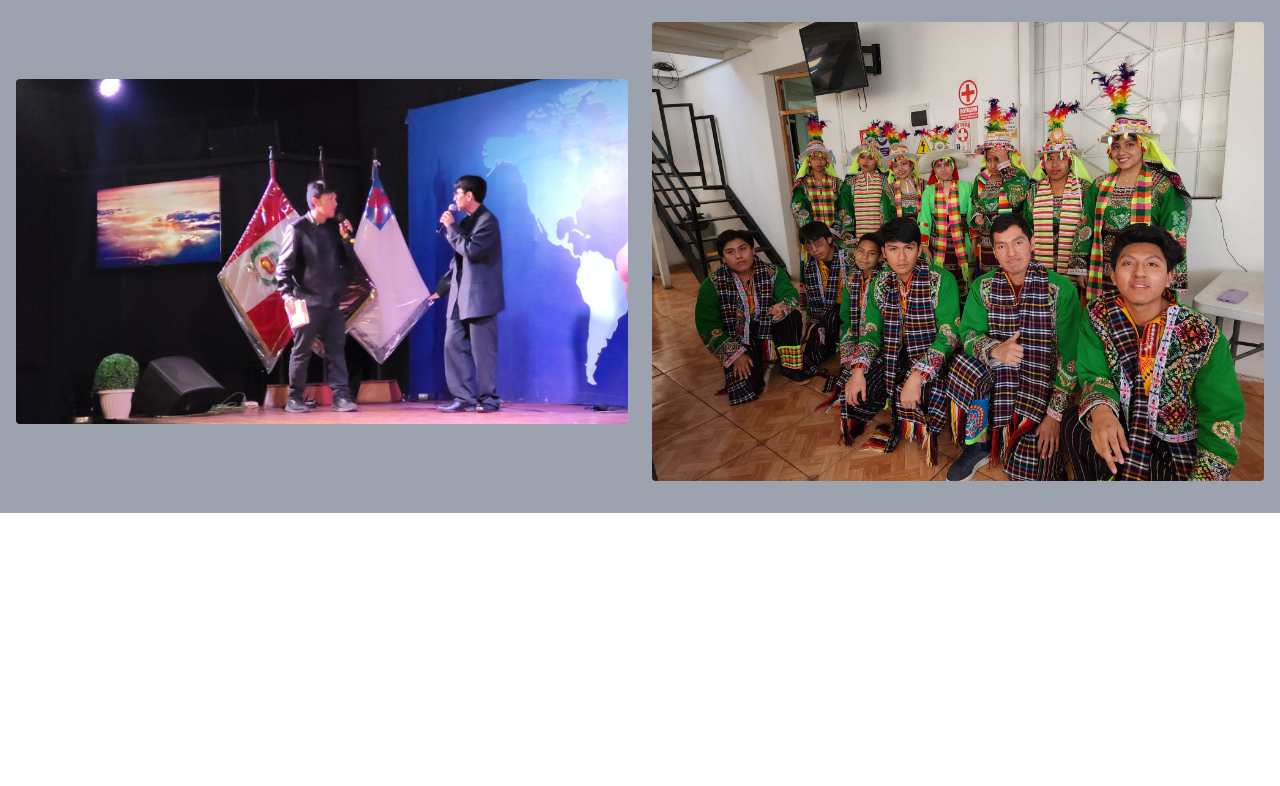
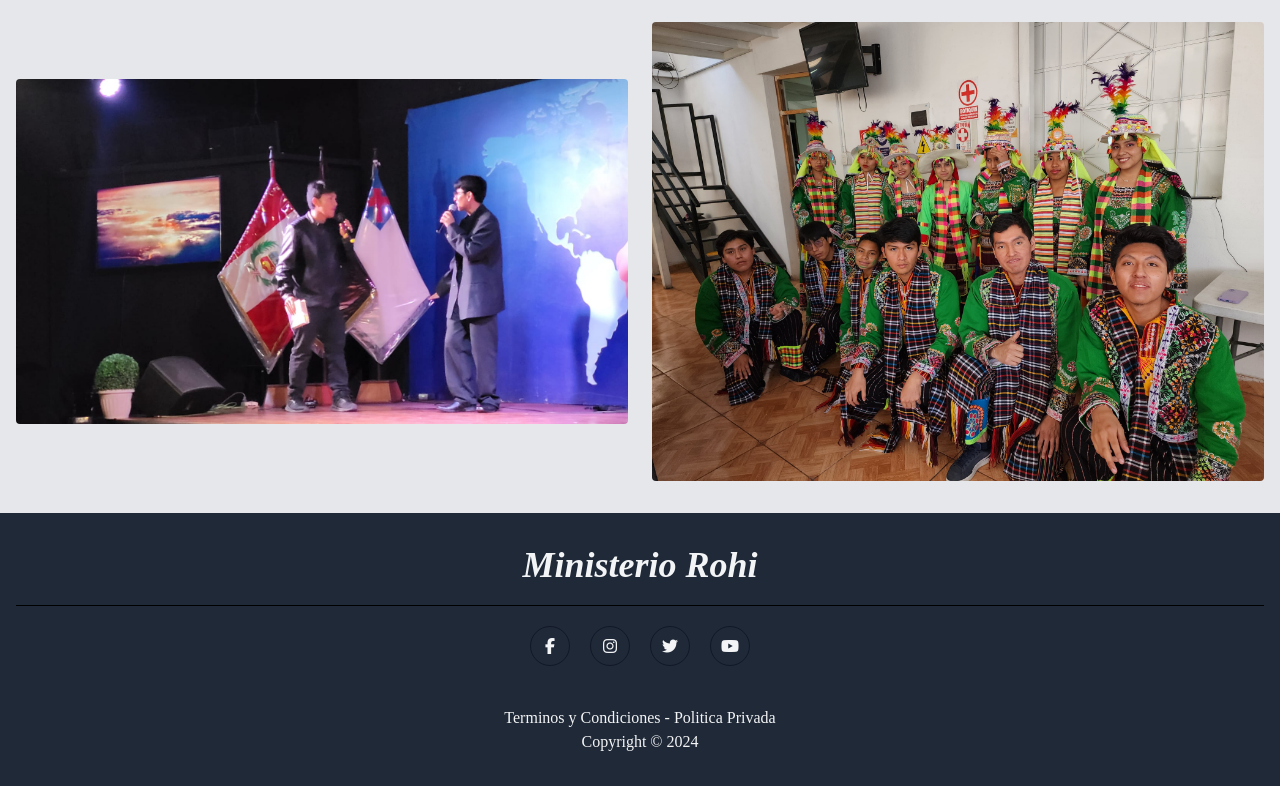
Before and after one commit to Frank18ci/MinisterioROHI, a React (Vite) app: page / in a window 1280 px wide. Shown: the part 1821-2607 px from the top of the page. Before the commit the page ends 2334 px from the top, so only its background shows below. Built offline with nearby package versions, Linux system fonts and the light colour scheme.

Commit message:
Version a revisar

```diff
--- a/index.html
+++ b/index.html
@@ -4,7 +4,8 @@
     <meta charset="UTF-8" />
     <link rel="icon" type="image/svg+xml" href="/vite.svg" />
     <meta name="viewport" content="width=device-width, initial-scale=1.0" />
-
+     <!-- FontAwesome -->
+    <link href="https://cdnjs.cloudflare.com/ajax/libs/font-awesome/6.7.1/css/all.min.css" rel="stylesheet">
     <title>Vite + React + TS</title>
   </head>
   <body>
--- /dev/null
+++ b/src/components/footer/Footer.tsx
@@ -0,0 +1,42 @@
+export default function Footer() {
+    return (
+        <footer className="text-gray-100 bg-gray-800 mx-auto text-center px-4 py-8">
+            <h5 className="pb-5 font-extrabold italic text-4xl ">Ministerio Rohi</h5>
+            <hr className="border-black border-1" />
+            <div className="pb-5">
+                <ul className="py-5 flex justify-center gap-5">
+                    <li>
+                        <a
+                            className="border p-2 border-gray-900 rounded-full flex items-center justify-center w-10 h-10"
+                            href="">
+                            <i className="fa-brands fa-facebook-f"></i>
+                        </a>
+                    </li>
+                    <li>
+                        <a
+                            className="border p-2 border-gray-900 rounded-full flex items-center justify-center w-10 h-10"
+                            href="">
+                            <i className="fa-brands fa-instagram"></i>
+                        </a>
+                    </li>
+                    <li>
+                        <a
+                            className="border p-2 border-gray-900 rounded-full flex items-center justify-center w-10 h-10"
+                            href="">
+                            <i className="fa-brands fa-twitter"></i>
+                        </a>
+                    </li>
+                    <li>
+                        <a
+                            className="border p-2 border-gray-900 rounded-full flex items-center justify-center w-10 h-10"
+                            href="">
+                            <i className="fa-brands fa-youtube"></i>
+                        </a>
+                    </li>
+                </ul>
+            </div>
+            <div>Terminos y Condiciones - Politica Privada</div>
+            <div>Copyright © 2024</div>
+        </footer>
+    )
+}
--- a/src/components/nav-bar/Navbar.tsx
+++ b/src/components/nav-bar/Navbar.tsx
@@ -1,23 +1,32 @@
 import { Link } from 'react-router-dom';
 import logo from '../../assets/logo.png';
+import { useState } from 'react';
+
 
 
 function Navbar() {
+  const [isMobileMenuOpen, setIsMobileMenuOpen] = useState(false);
+  const toggleMobileMenu = () =>{
+  setIsMobileMenuOpen(!isMobileMenuOpen);
+  }
   return (
     <nav className="bg-gray-800">
       <div className="mx-auto max-w-7xl px-2 sm:px-6 lg:px-8">
         <div className="relative flex h-16 items-center justify-between">
           <div className="absolute inset-y-0 left-0 flex items-center sm:hidden">
 
-            <button type="button" className="relative inline-flex items-center justify-center rounded-md p-2 text-gray-400 hover:bg-gray-700 hover:text-white focus:outline-none focus:ring-2 focus:ring-inset focus:ring-white" aria-controls="mobile-menu" aria-expanded="false">
+            <button type="button" className="relative inline-flex items-center justify-center rounded-md p-2 text-gray-400 hover:bg-gray-700 hover:text-white focus:outline-none focus:ring-2 focus:ring-inset focus:ring-white"
+            aria-controls="mobile-menu"
+            aria-expanded={isMobileMenuOpen}
+            onClick={toggleMobileMenu}>
               <span className="absolute -inset-0.5"></span>
               <span className="sr-only">Open main menu</span>
 
-              <svg className="block size-6" fill="none" viewBox="0 0 24 24" stroke-width="1.5" stroke="currentColor" aria-hidden="true" data-slot="icon">
+              <svg className={`${isMobileMenuOpen ? 'hidden': 'block'} size-6`} fill="none" viewBox="0 0 24 24" stroke-width="1.5" stroke="currentColor" aria-hidden="true" data-slot="icon">
                 <path stroke-linecap="round" stroke-linejoin="round" d="M3.75 6.75h16.5M3.75 12h16.5m-16.5 5.25h16.5" />
               </svg>
 
-              <svg className="hidden size-6" fill="none" viewBox="0 0 24 24" stroke-width="1.5" stroke="currentColor" aria-hidden="true" data-slot="icon">
+              <svg className={`${!isMobileMenuOpen ? 'hidden': 'block'} size-6`} fill="none" viewBox="0 0 24 24" stroke-width="1.5" stroke="currentColor" aria-hidden="true" data-slot="icon">
                 <path stroke-linecap="round" stroke-linejoin="round" d="M6 18 18 6M6 6l12 12" />
               </svg>
             </button>
@@ -40,7 +49,7 @@ function Navbar() {
       </div>
 
 
-      <div className="sm:hidden" id="mobile-menu">
+      <div className={`sm:hidden ${isMobileMenuOpen ? 'block' : 'hidden'}`} id="mobile-menu">
         <div className="space-y-1 px-2 pb-3 pt-2">
           <Link to="/" className="block rounded-md px-3 py-2 text-base font-medium text-gray-300 hover:bg-gray-700 hover:text-white">Inicio</Link>
           <Link to="/danzas" className="block rounded-md px-3 py-2 text-base font-medium text-gray-300 hover:bg-gray-700 hover:text-white">Danzas</Link>
--- a/src/screens/inicio/Inicio.tsx
+++ b/src/screens/inicio/Inicio.tsx
@@ -1,5 +1,6 @@
 import React, { useEffect } from "react";
 import Navbar from "../../components/nav-bar/Navbar"
+import Footer from "../../components/footer/Footer";
 import Typed from "typed.js";
 import logo from '../../assets/logo.png'
 import './Inicio.css'
@@ -32,7 +33,7 @@ function Inicio() {
         };
     }, []);
     return (
-        <main className="bg-gray-400">
+        <main className="bg-gray-200">
             <Navbar />
             <div className="flex justify-center items-center h-screen text-6xl sm:text-8xl text-gray-800">
             <div className="font-bold" ref={el}></div>
@@ -67,6 +68,7 @@ function Inicio() {
                     </div>
                 </div>
             </div>
+            <Footer />
         </main>
 
     )
```
